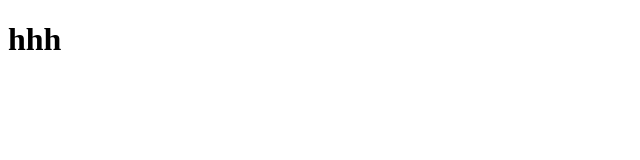
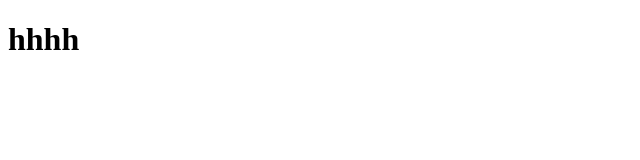
Before and after one commit to Tarlor2000/demo, a plain HTML site: page index.html in a window 1280 px wide. Shown: the full height of the page, 0-640 px from the left. Drawn offline with Linux system fonts and the light colour scheme.

Commit message:
third save

```diff
--- a/index.html
+++ b/index.html
@@ -8,7 +8,7 @@
 </head>
 
 <body>
-    <h1>hhh</h1>
+    <h1>hhhh</h1>
 </body>
 
 </html>
```
